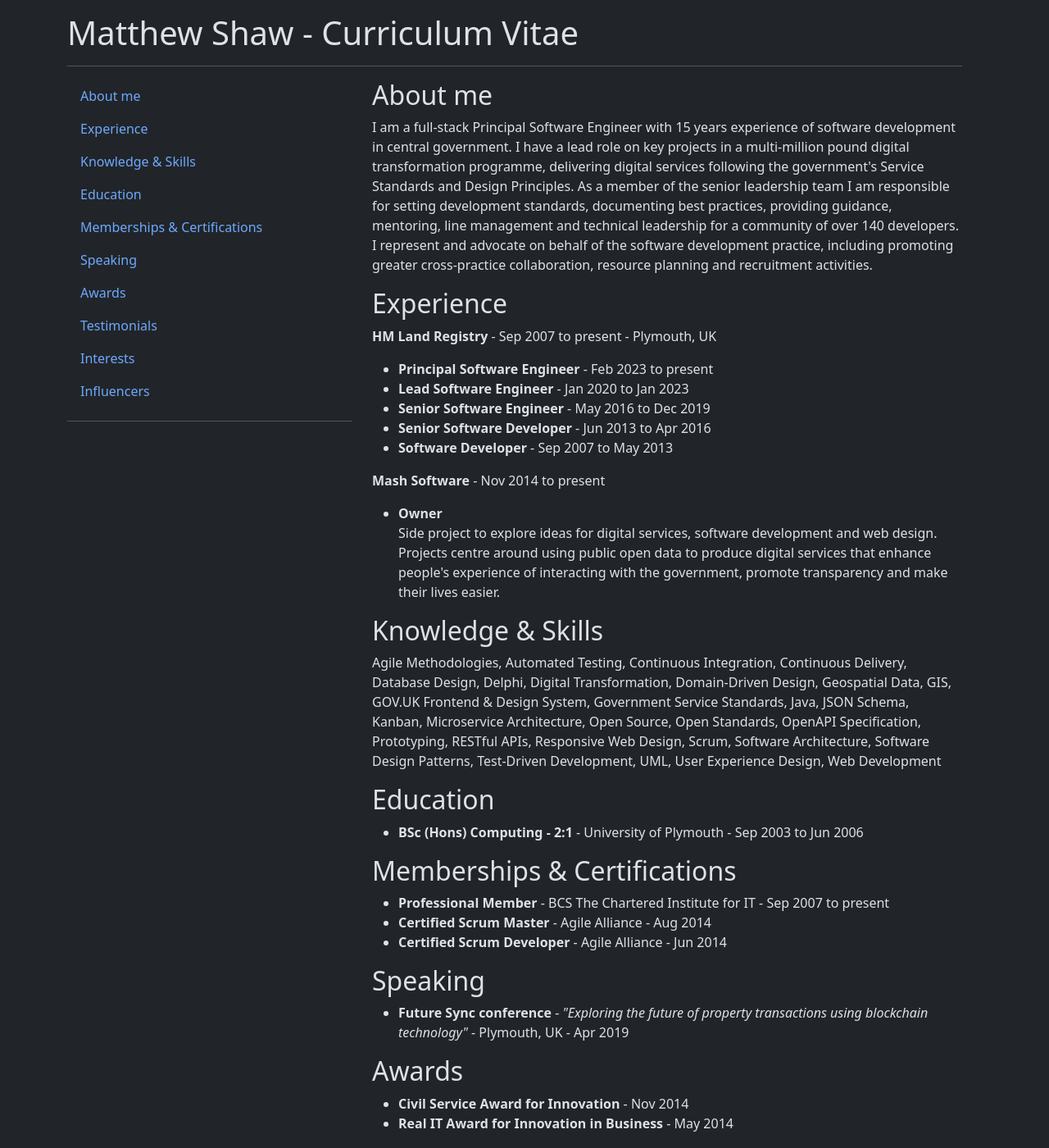
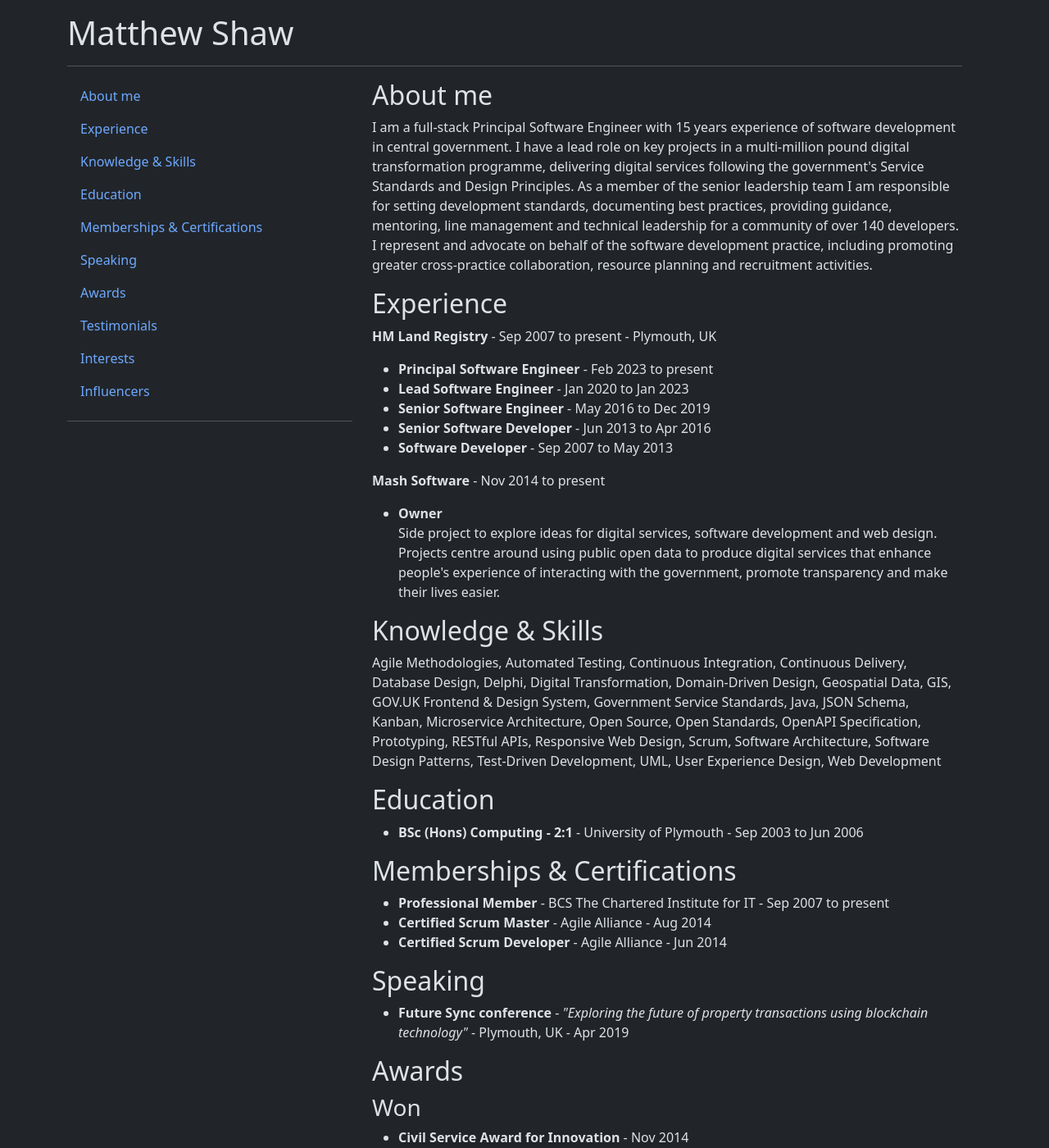
Before and after one commit to matthew-shaw/matthew-shaw.github.io, a Jekyll site: the page built from index.html, in a window 1280 px wide and 1400 px high. Shown: the whole window at 82% size. Built offline with Jekyll 4.4.1, drawn with Linux system fonts in a browser that asks for light colours.

Commit message:
just use name for title

```diff
--- a/index.html
+++ b/index.html
@@ -4,7 +4,7 @@
 ---
 <div class="row">
     <div class="col">
-        <h1>{{site.title}}</h1>
+        <h1>Matthew Shaw</h1>
         <hr>
     </div>
 </div>
@@ -64,10 +64,12 @@
         </ul>
 
         <h2 id="awards">Awards</h2>
+        <h3>Won</h3>
         <ul>
             <li><strong>Civil Service Award for Innovation</strong> - Nov 2014</li>
             <li><strong>Real IT Award for Innovation in Business</strong> - May 2014</li>
         </ul>
+        <h3>Nominated</h3>
 
         <h2 id="testimonials">Testimonials</h2>
         <figure>
```
